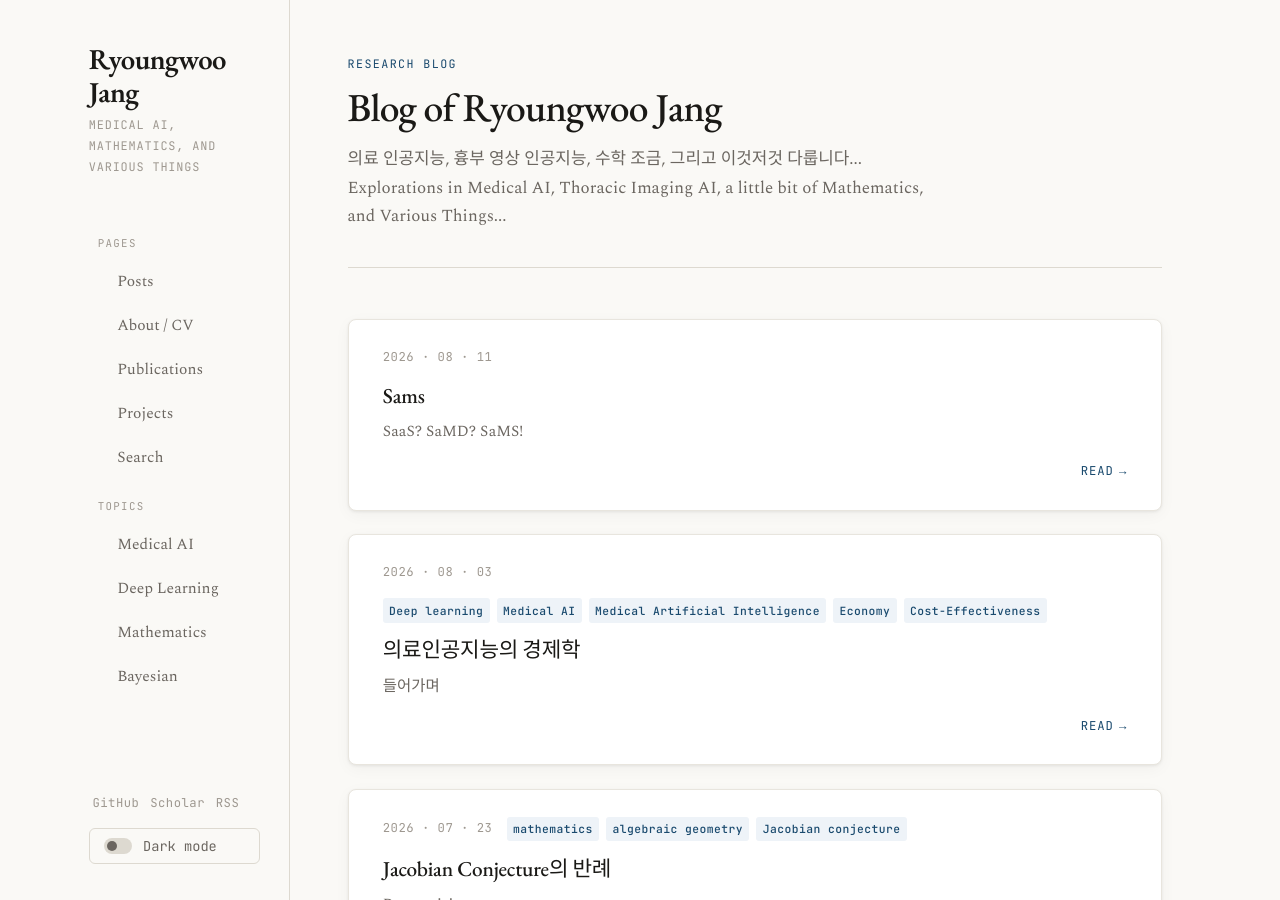
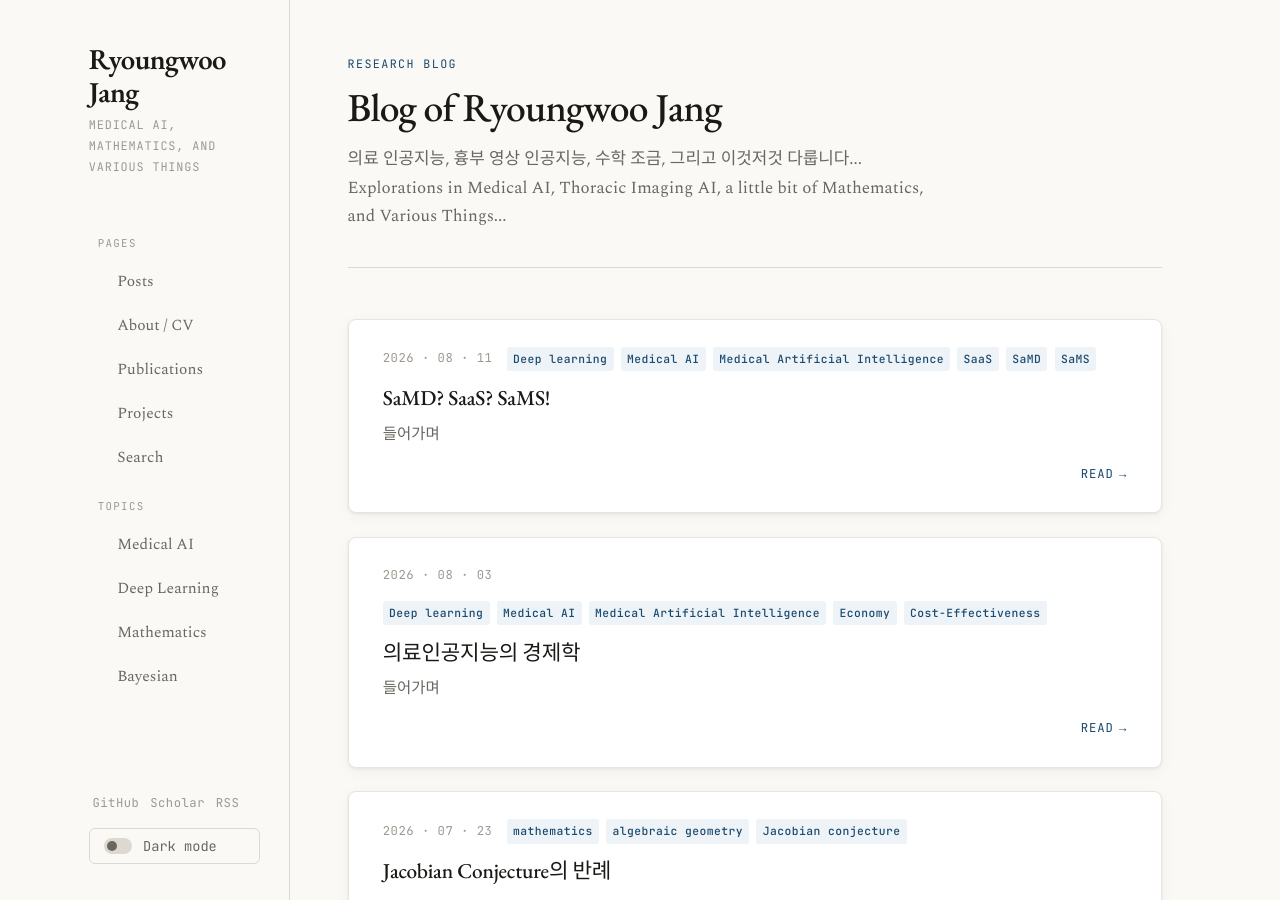
Before and after one commit to jryoungw/jryoungw.github.io, a Jekyll site: the page built from index.html, in a window 1280 px wide and 900 px high. Built offline with Jekyll 4.4.1, drawn with Linux system fonts in a browser that asks for light colours; nearby versions of some CDN libraries; the list of posts is cut into pages by our own code.

Commit message:
Update 2026-08-11-SaMS.md

```diff
--- a/_posts/2026-08-11-SaMS.md
+++ b/_posts/2026-08-11-SaMS.md
@@ -1,4 +1,15 @@
-# SaaS? SaMD? SaMS!
+---
+title: "SaMD? SaaS? SaMS!"
+date: 2026-08-11
+tags:
+  - Deep learning
+  - Medical AI
+  - Medical Artificial Intelligence
+  - SaaS
+  - SaMD
+  - SaMS
+use_math: true
+---
 
 # 들어가며
 
```
